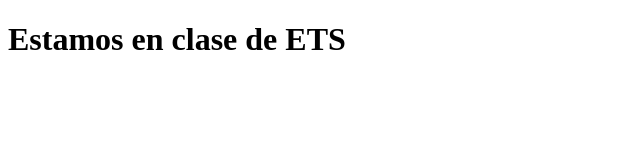
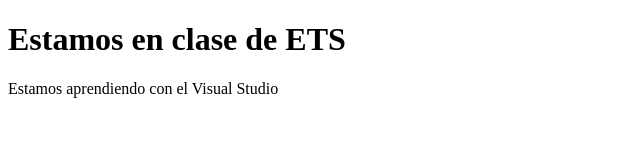
Before and after one commit to Aimerea/patassanas-web-git, a plain HTML site: page pages/index.html in a window 1280 px wide. Shown: the whole page, without its empty margins (0-640 px from the left). Drawn offline with Linux system fonts and the light colour scheme.

Commit message:
Primera línea de código

```diff
--- a/pages/index.html
+++ b/pages/index.html
@@ -8,6 +8,8 @@
 
 <body>
     <h1>Estamos en clase de ETS</h1>
+
+<p>Estamos aprendiendo con el Visual Studio </p>
 </body>
 
 </html>
```
